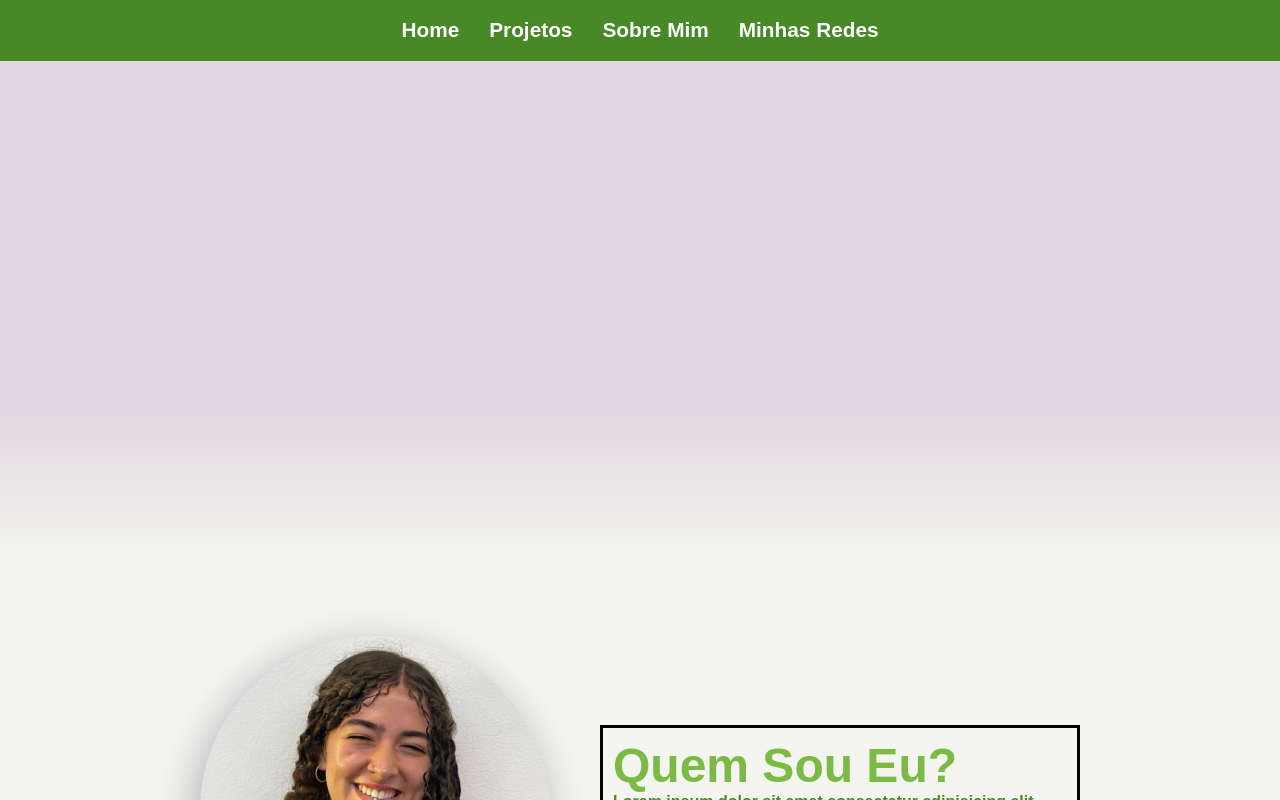
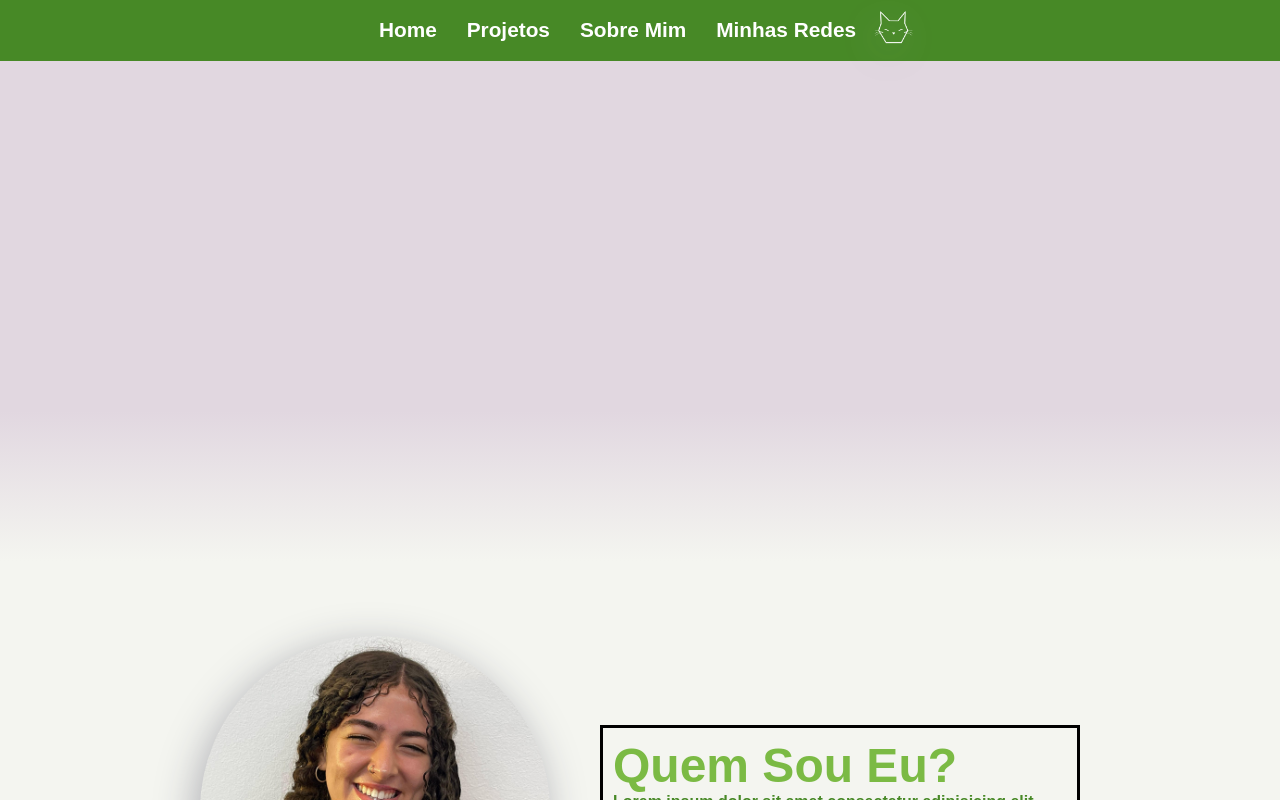
Before and after one commit to mafenandaup/Portifolio-dev, a React (Vite) app in the folder portifolio-main/: page / in a window 1280 px wide. Shown: the top 800 px of the page. Built offline with nearby package versions, Linux system fonts and the light colour scheme; a web font is replaced by a local one.

Commit message:
refactor & chore: import logo

```diff
--- a/portifolio-main/index.html
+++ b/portifolio-main/index.html
@@ -4,6 +4,7 @@
 <head>
   <meta charset="UTF-8" />
   <meta name="viewport" content="width=device-width, initial-scale=1.0" />
+  <link rel="shortcut icon" href="src/assets/imgs/nicelogo.png" type="image/x-icon">
   <link rel="preconnect" href="https://fonts.googleapis.com">
   <link rel="preconnect" href="https://fonts.gstatic.com" crossorigin>
   <link href="https://fonts.googleapis.com/css2?family=Rethink+Sans:ital,wght@0,400..800;1,400..800&display=swap"
--- a/portifolio-main/src/pages/home/sections/Hero/Hero.css
+++ b/portifolio-main/src/pages/home/sections/Hero/Hero.css
@@ -42,3 +42,7 @@ color: var(--green-yellow);
     color: var(--rebecca-purple);
 cursor: pointer;
 }
+
+.mylogo img{
+    height: 45px;
+}
--- a/portifolio-main/src/pages/home/sections/Hero/Hero.jsx
+++ b/portifolio-main/src/pages/home/sections/Hero/Hero.jsx
@@ -1,4 +1,5 @@
 import './Hero.css'
+import logoImage from "../../../../assets/imgs/nicelogo.png";
 
 function Hero() {
     return (
@@ -10,6 +11,9 @@ function Hero() {
                     <a href='#about'>Sobre Mim</a>
                     <a href='#contact'>Minhas Redes</a>
                 </div>
+                <div className='mylogo'>
+                    <img src={logoImage} alt="catlogo" />
+                </div>
             </nav>
 
             <div className='hero-contain'>
```
Also changed, not shown: portifolio-main/src/assets/imgs/nicelogo.png (added).
